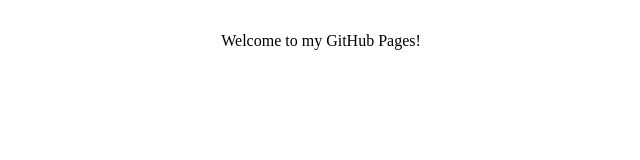
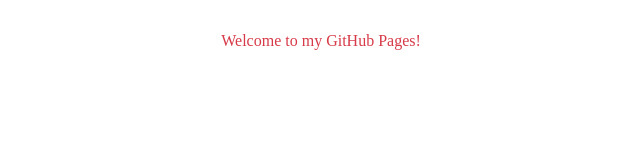
Before and after one commit to anas-aljabri/anas-aljabri.github.io, a plain HTML site: page index.html in a window 1280 px wide. Shown: the whole page, without its empty margins (319-959 px from the left). Drawn offline with Linux system fonts and the light colour scheme.

Commit message:
Update index.html

```diff
--- a/index.html
+++ b/index.html
@@ -1,3 +1,3 @@
-<div style="text-align: center; margin-top: 2rem">
+<div style="text-align: center; margin-top: 2rem; color: #d73a49">
 <p>Welcome to my GitHub Pages!</p>
 </div>
```
